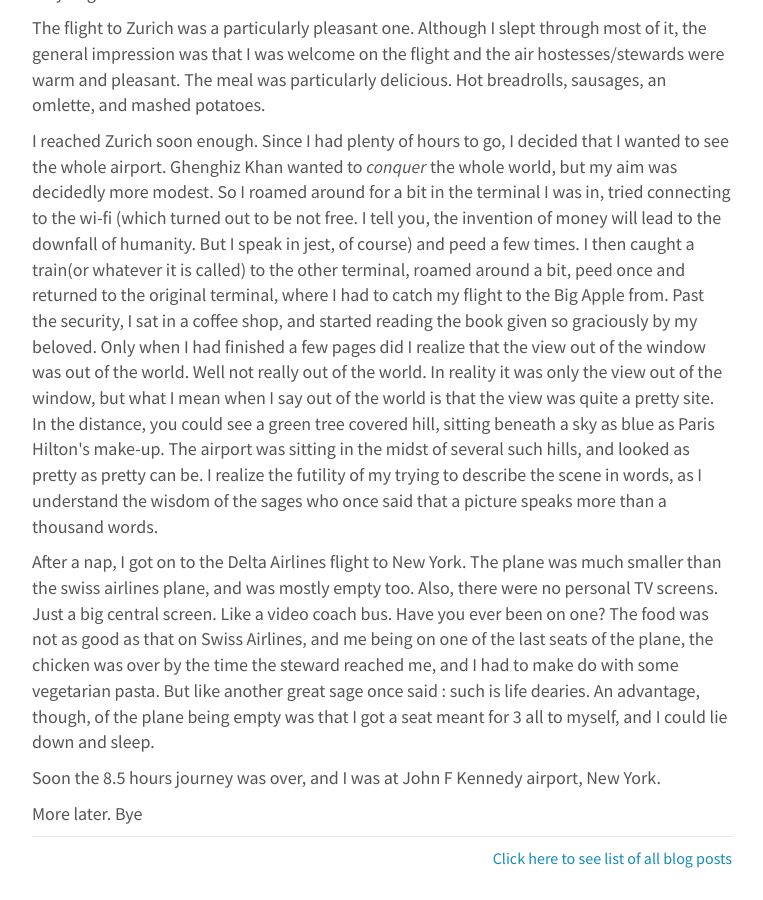
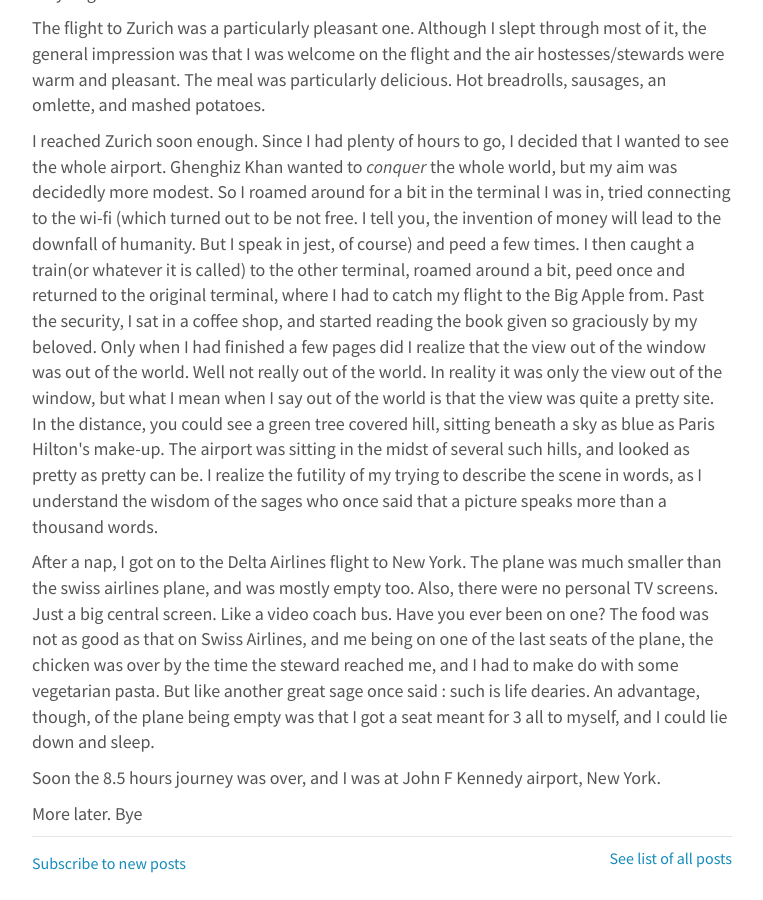
Before and after one commit to ravibhoraskar/ravibhoraskar.github.io, a Jekyll site: the page built from blog/index.html, in a window 1280 px wide and 900 px high, scrolled down 26667 px. Shown: the whole window, without its empty margins (258-1021 px from the left). Built offline with Jekyll 4.4.1, drawn with Linux system fonts in a browser that asks for light colours.

Commit message:
Improve bottom banner on blog page

```diff
--- a/blog/index.html
+++ b/blog/index.html
@@ -26,6 +26,14 @@
     </div> {% endunless %}
     {% endfor %}
 </ul>
-<p align="right">
-    <a href="all.html">Click here to see list of all blog posts</a>
-</p>
+<table width = 100%>
+    <tr>
+        <td>
+            <a href="#" onclick="showMailchimpPopup()">Subscribe to new posts</a>
+        </td>
+        <td>
+            <p align="right">
+            <a href="all.html">See list of all posts</a></p>
+        </td>
+    </tr>
+</table>
```
